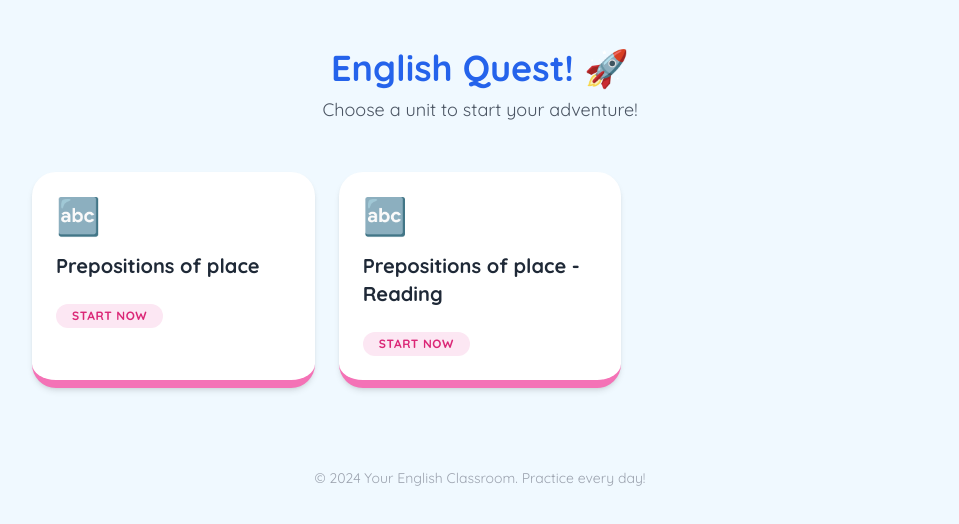
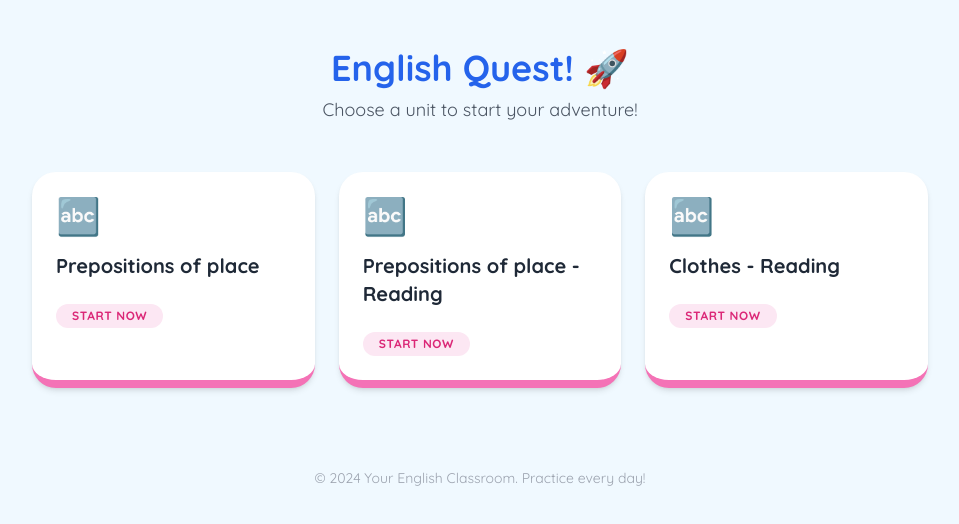
Before and after one commit to hunghtthd-ui/English-random, a plain HTML site: page index.html in a window 1280 px wide. Shown: the whole page, without its empty margins (160-1119 px from the left). Drawn offline with nearby package versions, Linux system fonts and the light colour scheme.

Commit message:
Update index.html

```diff
--- a/index.html
+++ b/index.html
@@ -35,6 +35,13 @@
                 <h3 class="text-xl font-bold text-gray-800 mb-2">Prepositions of place - Reading</h3>
                 <div class="mt-4 inline-block bg-pink-100 text-pink-600 px-4 py-1 rounded-full text-xs font-bold uppercase tracking-wider">Start Now</div>
             </a>
+
+            <!-- Unit 3 -->
+            <a href="prepositions-of-place-reading/" class="unit-card bg-white p-6 rounded-3xl shadow-md border-b-8 border-pink-400 block hover:shadow-xl">
+                <div class="text-4xl mb-4">🔤</div>
+                <h3 class="text-xl font-bold text-gray-800 mb-2">Clothes - Reading</h3>
+                <div class="mt-4 inline-block bg-pink-100 text-pink-600 px-4 py-1 rounded-full text-xs font-bold uppercase tracking-wider">Start Now</div>
+            </a>
             <!-- Thêm Unit mới ở đây bằng cách copy block trên -->
         </div>
 
```
